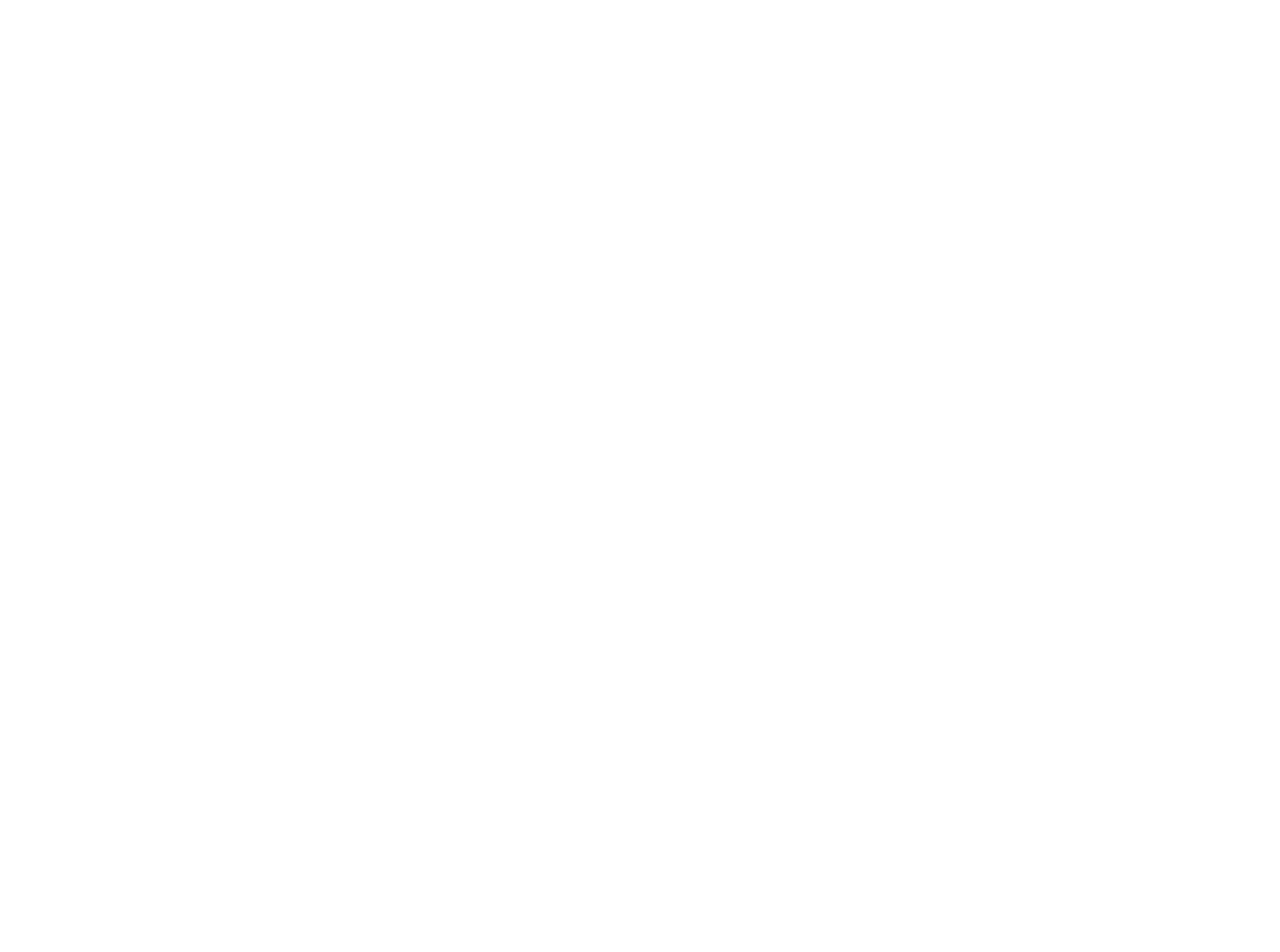
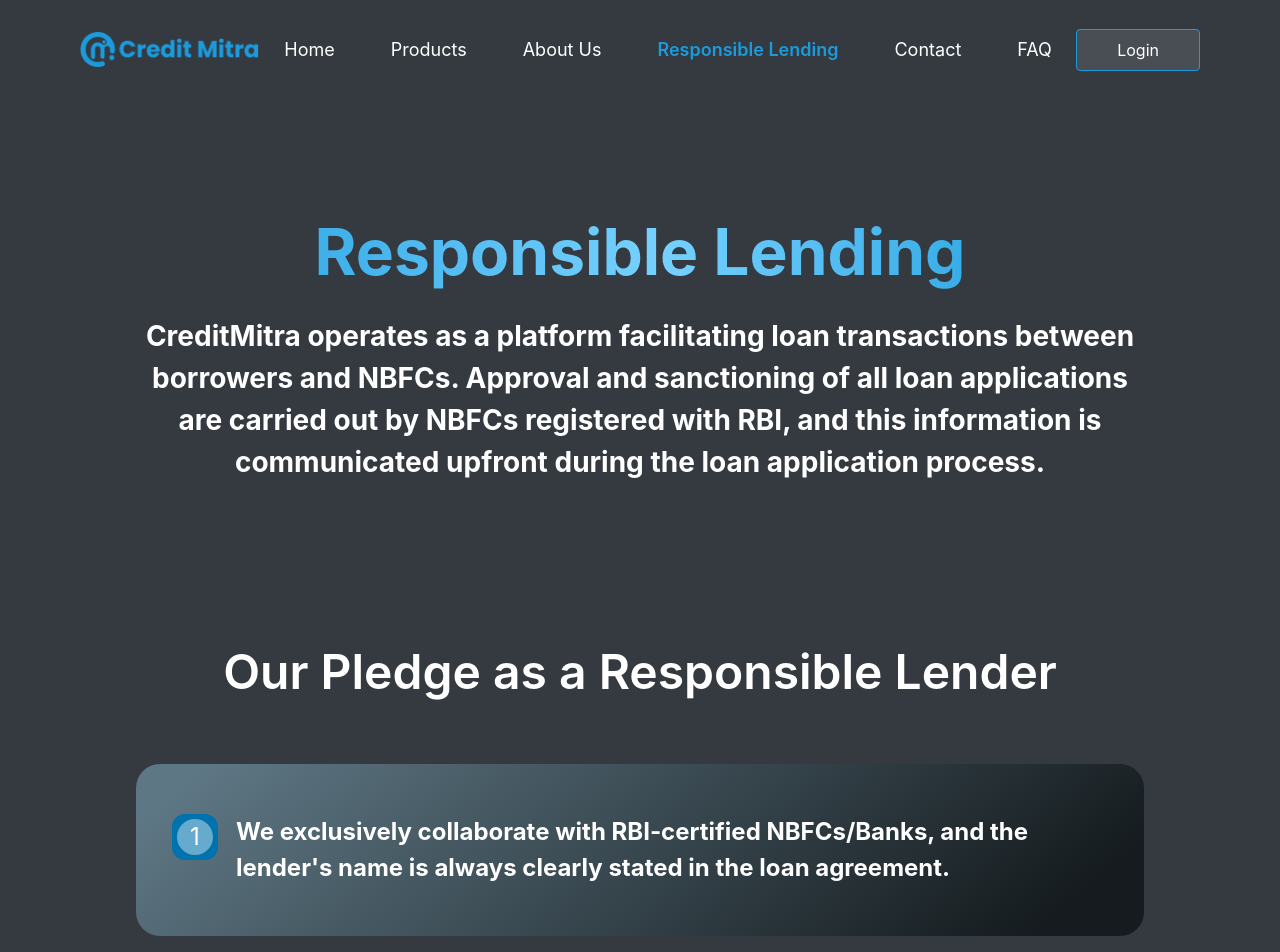
Before and after one commit to ShravanKumarD/CreditmitraH3, a React (Create React App) app: page /responsibleLending in a window 1280 px wide. Shown: the top 952 px of the page. Before the commit the page ends 800 px from the top, so only its background shows below. Built offline with nearby package versions, Linux system fonts and the light colour scheme.

Commit message:
added responsible lending page

```diff
--- a/src/App.css
+++ b/src/App.css
@@ -3,6 +3,12 @@
   &.products-page{
     padding-right: 186px;
     padding-left: 186px;
+    padding-top: 86px;
+  }
+  &.responsible-lending-page{
+    padding-right: 136px;
+    padding-left: 136px;
+    padding-top: 115px;
   }
 }
 
@@ -49,7 +55,6 @@
 /* hero section ends */
 
 /* application-process-section starts */
-.application-process-section{
 .application-process-card{
   padding: 163px 0 152px 80px;
   border-radius: 24px;
@@ -113,6 +118,7 @@
     }
   }
 }
+.application-process-section{
   .heading{
     margin: 32px 0;
     color: #FFF;
@@ -172,11 +178,8 @@
 /* user-feedback-section ends */
 
 /* products-hero-section starts */
-.products-hero-section{
-  padding-top: 86px;
-  padding-bottom: 230px;
-  text-align: center;
-  h6{
+.products-hero-section, .responsible-lending-section{
+  h6, .heading{
     background: linear-gradient(91deg, #1B9BDC -2.45%, #76D1FF 51.77%, #1B9BDC 97.01%);
     background-clip: text;
     -webkit-background-clip: text;
@@ -184,6 +187,10 @@
     font-size: 64px;
     font-weight: 700;
   }
+}
+.products-hero-section{
+  padding-bottom: 230px;
+  text-align: center;
   small{
     color: #FFF;
     font-size: 18px;
@@ -247,6 +254,52 @@
   }
 }
 /* description-section ends */
+
+/* responsible-lending-section starts */
+.responsible-lending-section{
+  text-align: center;
+  .content{
+    margin-bottom: 160px;
+    p{
+      margin-top: 24px;
+      color: #FFF;
+      font-size: 28px;
+      font-weight: 700;
+      margin-bottom: 0;
+    }
+  }
+  .section-heading{
+    color: #FFF;
+    font-size: 48px;
+    font-weight: 600;
+    margin-bottom: 64px;
+    text-align: center;
+  }
+  .application-process-card{
+    padding: 50px 36px;
+    .content{
+      margin: 0;
+      width: 100%;
+      padding-left: 64px;
+      position: relative;
+      text-align: left;
+      p{
+        margin-top: 0;
+        font-size: 24px;
+      }
+      .list-number{
+        position: absolute;
+        top: 0;
+        left: 0;
+      }
+
+    }
+    &+.application-process-card{
+      margin-top: 40px;
+    }
+  }
+}
+/* responsible-lending-section ends */
 
 /* footer-section starts */
 .footer-section{
--- a/src/Components/ApplicationProcessingCard.js
+++ b/src/Components/ApplicationProcessingCard.js
@@ -5,7 +5,7 @@ function ApplicationProcessingCard(props) {
         <div className='application-process-card'>
                 <div className='content'>
                     <div className='list-number'><span>{props.orderNo}</span></div>
-                    <h6>{props.heading}</h6>
+                    {props.heading && <h6>{props.heading}</h6>}
                     <p>{props.description}</p>
                 </div>
             </div>
--- a/src/Components/Header.js
+++ b/src/Components/Header.js
@@ -13,7 +13,7 @@ function Header(props) {
     { displayName: "FAQ", redirection: "/faq" },
   ];
   return (
-    <div className="page-container">
+    <div className="page-container pb-0">
       <div className="align-items-center d-flex justify-content-between py-20">
         <div>
           <Link to="/">
--- a/src/Pages/ResponsibleLending/ResponsibleLending.js
+++ b/src/Pages/ResponsibleLending/ResponsibleLending.js
@@ -1,10 +1,40 @@
 import React from 'react';
+import Header from '../../Components/Header';
+import Footer from '../../Components/Footer';
+import ApplicationProcessingCard from '../../Components/ApplicationProcessingCard';
 
 function ResponsibleLending(props) {
+    let pledgePoints=[
+        "We exclusively collaborate with RBI-certified NBFCs/Banks, and the lender's name is always clearly stated in the loan agreement.",
+        "All charges are presented upfront to the customer, and we do not impose any hidden fees.",
+        "The Terms & Conditions are openly displayed, ensuring that the customer is well-informed about the agreement details.",
+        "Our advertising practices are straightforward, avoiding any misleading or confusing elements.",
+        "A comprehensive FAQ section is available on the app and website, and our customer support team is ready to address any doubts not covered in the FAQ."
+    ]
     return (
-        <div>
+        <>
+            <Header routePath={props.routePath}/>
+            <section>
+                <div className='page-container responsible-lending-page'>
+                    <div className="responsible-lending-section">
+                        <div className='content'>
+                            <h6>Responsible Lending</h6>
+                            <p>CreditMitra operates as a platform facilitating loan transactions between borrowers and NBFCs. Approval and sanctioning of all loan applications are carried out by NBFCs registered with RBI, and this information is communicated upfront during the loan application process.</p>
+                        </div>
+                        <h5 className='section-heading'>Our Pledge as a Responsible Lender</h5>
+                        <div className='list-container'>
+                            {pledgePoints.map((each, index)=>{
+                                return <>
+                                <ApplicationProcessingCard orderNo={index+1} description={each}/>
+                                </>
+                            })}
+                        </div>
+                    </div>
+                </div>
+                <Footer/>
+            </section>
 
-        </div>
+        </>
     );
 }
 
```
Also changed, not shown: 1 other file (tests, documents, lock files or other folders). Lines whose indentation alone changed are shown as unchanged.
